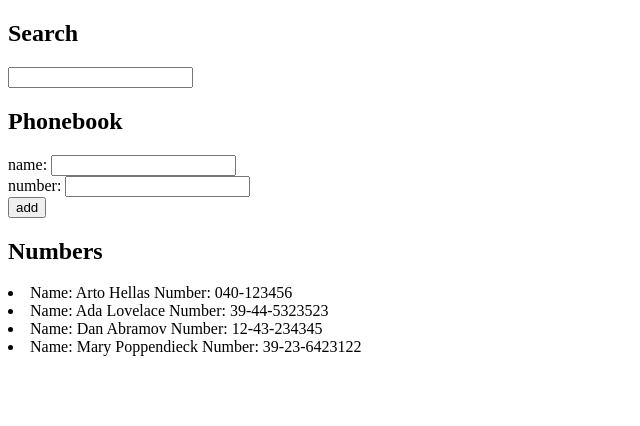
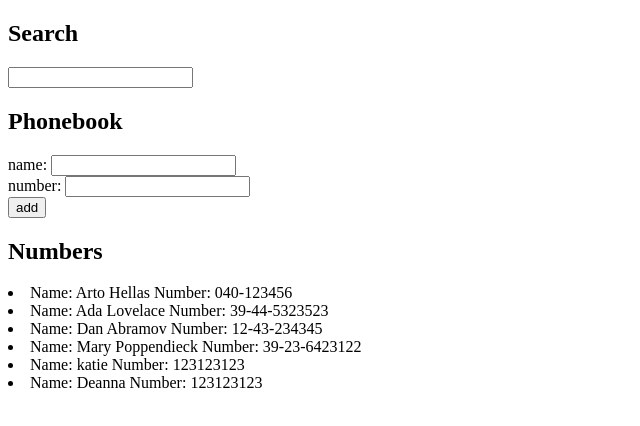
Before and after one commit to katiewhelan/FullStackOpen, a React (Create React App) app in the folder part2b/: page / in a window 1280 px wide. Shown: the top 426 px of the page, without its empty margins (0-640 px from the left). Built offline with nearby package versions, Linux system fonts and the light colour scheme; data requests are answered from the project's data file; the HTML template or start-up script is replaced by a standard one.

Commit message:
exercise 2.15

```diff
--- a/part2b/db.json
+++ b/part2b/db.json
@@ -1,5 +1,5 @@
 {
-  "persons":[
+  "persons": [
     {
       "name": "Arto Hellas",
       "number": "040-123456",
@@ -19,6 +19,16 @@
       "name": "Mary Poppendieck",
       "number": "39-23-6423122",
       "id": 4
+    },
+    {
+      "name": "katie ",
+      "number": "123123123",
+      "id": 5
+    },
+    {
+      "name": "Deanna ",
+      "number": "123123123",
+      "id": 6
     }
   ]
 }
--- a/part2b/src/App.js
+++ b/part2b/src/App.js
@@ -52,6 +52,13 @@ const App = () => {
       setNewName('')
       setNewNumber('')
       setSearchList(persons.concat(pO))
+
+      axios
+      .post('http://localhost:3001/persons', pO)
+      .then(response => {
+        console.log('Here is the response', response)
+      })
+
     }
   }
 
```
